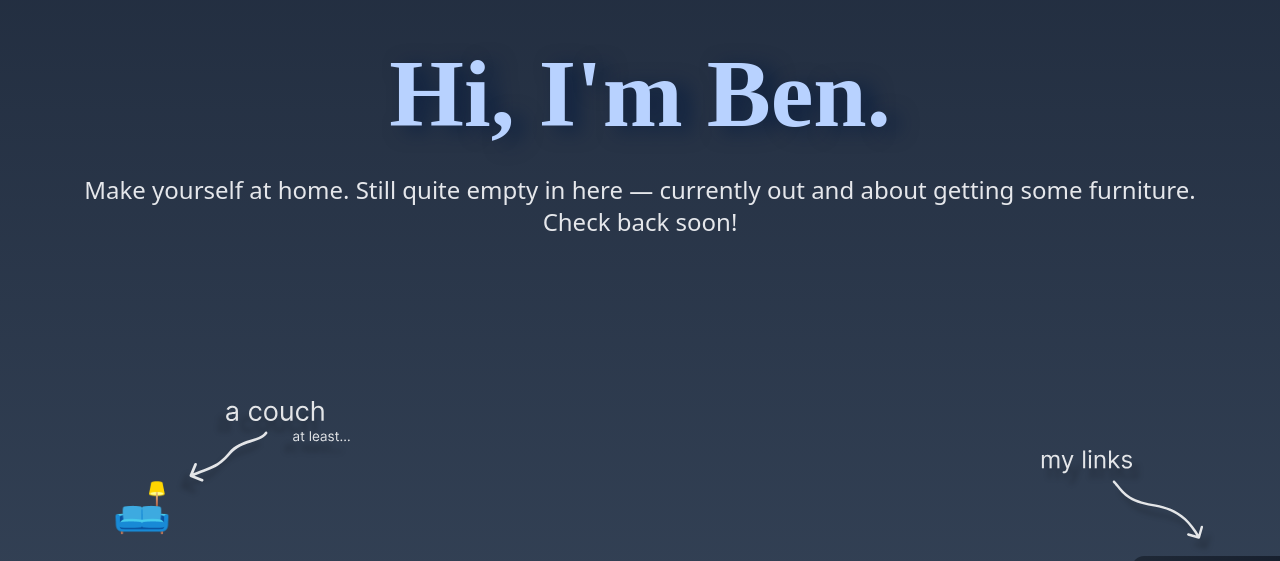
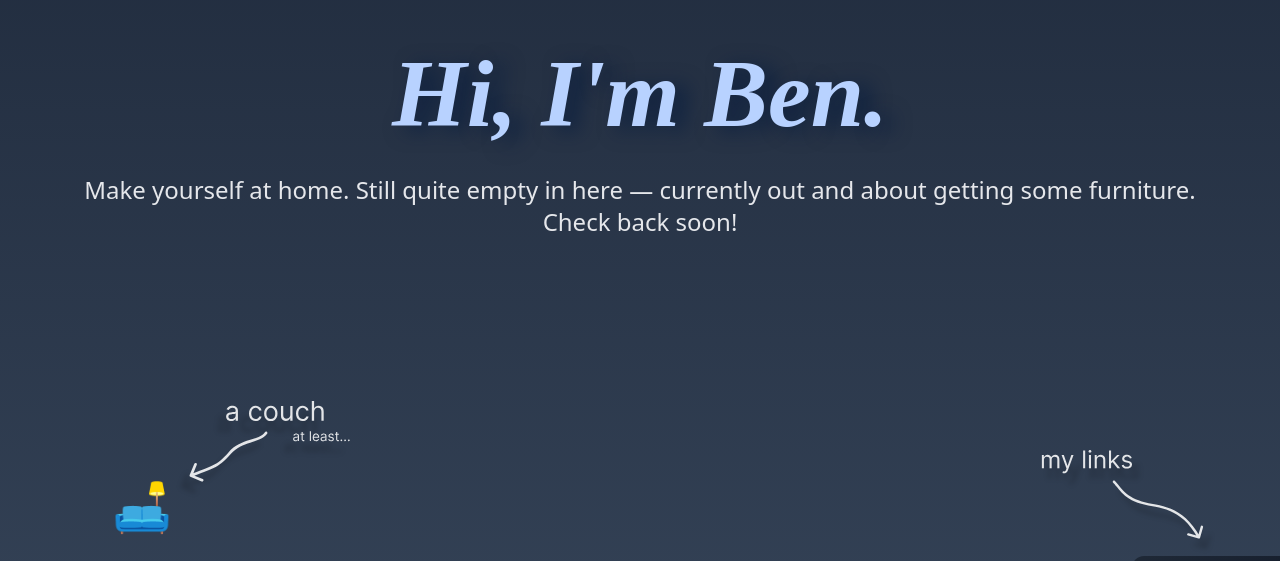
Before and after one commit to bensaine/bensaine.com, a Gatsby site: page / in a window 1280 px wide. Shown: the part 190-751 px from the top of the page. Built offline with nearby package versions, Linux system fonts and the light colour scheme; Gatsby itself is replaced by a stand-in of ours.

Commit message:
fix safari

```diff
--- a/gatsby-config.js
+++ b/gatsby-config.js
@@ -41,7 +41,7 @@ module.exports = {
 				web: [
 					{
 						name: `Lora`,
-						file: `https://fonts.googleapis.com/css2?family=Lora:ital@1&display=swap`,
+						file: `https://fonts.googleapis.com/css2?family=Lora:wght@400;600;700&display=swap`,
 					},
 					{
 						name: `Inter`,
--- a/src/pages/index.tsx
+++ b/src/pages/index.tsx
@@ -54,10 +54,14 @@ const IndexPage = () => {
 					</div>
 				</div>
 				<span className="absolute right-16 bottom-14">
-					<img src={Links} alt="My links" className="w-44 select-none pointer-events-none" />
+					<object className="w-44 select-none pointer-events-none" type="image/svg+xml" data={Links}>
+						My links
+					</object>
 				</span>
 				<span className="absolute md:left-44 md:bottom-28 left-24 bottom-44">
-					<img src={Couch} alt="A couch, at least..." className="w-44 select-none pointer-events-none" />
+					<object className="w-44 select-none pointer-events-none" type="image/svg+xml" data={Couch}>
+						A couch, at least...
+					</object>
 				</span>
 				<span className="absolute  md:left-28  md:bottom-20 left-10 bottom-36 text-5xl select-none pointer-events-none">🛋️</span>
 				<div className="flex flex-col justify-between fixed bottom-0 right-0 p-2 rounded-tl-xl bg-gradient-to-br from-gray-800 to-gray-900 bg-opacity-20 backdrop-blur-xl">
--- a/src/styles/global.css
+++ b/src/styles/global.css
@@ -2,14 +2,21 @@
 @tailwind components;
 @tailwind utilities;
 
+@import url('https://fonts.googleapis.com/css?family=Lora');
+@import url('https://fonts.googleapis.com/css?family=Inter');
 
 @layer base {
-    body {
-        font-family: 'Inter', system-ui, -apple-system, BlinkMacSystemFont, 'Segoe UI', Roboto, Oxygen, Ubuntu, Cantarell, 'Open Sans', 'Helvetica Neue', sans-serif;
-    }
+	body {
+		font-family: "Inter", system-ui, -apple-system, BlinkMacSystemFont, "Segoe UI", Roboto, Oxygen, Ubuntu, Cantarell, "Open Sans", "Helvetica Neue",
+			sans-serif;
+		font-weight: 400;
+		font-style: normal;
+	}
 
-    .handwriting {
-        font-family: 'Lora', serif;
-        text-shadow: 11px 4px 20px #03193eba;
-    }
+	.handwriting {
+		font-family: "Lora", serif;
+		font-weight: 700;
+		font-style: italic;
+		text-shadow: 11px 4px 20px #03193eba;
+	}
 }
```
